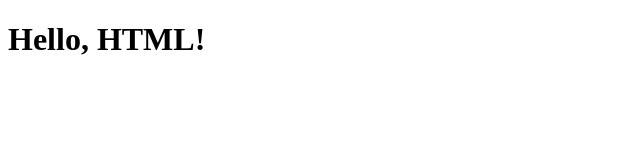
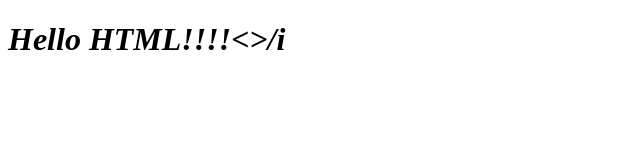
Before and after one commit to 6410685116/hello2, a website: page index.html in a window 1280 px wide. Shown: the whole page, without its empty margins (0-640 px from the left). Drawn offline with Linux system fonts and the light colour scheme.

Commit message:
Update index.html

```diff
--- a/index.html
+++ b/index.html
@@ -7,6 +7,6 @@
     <title>Static Template</title>
   </head>
   <body>
-    <h1>Hello, HTML!</h1>
+    <h1><i>Hello HTML!!!!<>/i</h1>
   </body>
 </html>
```
